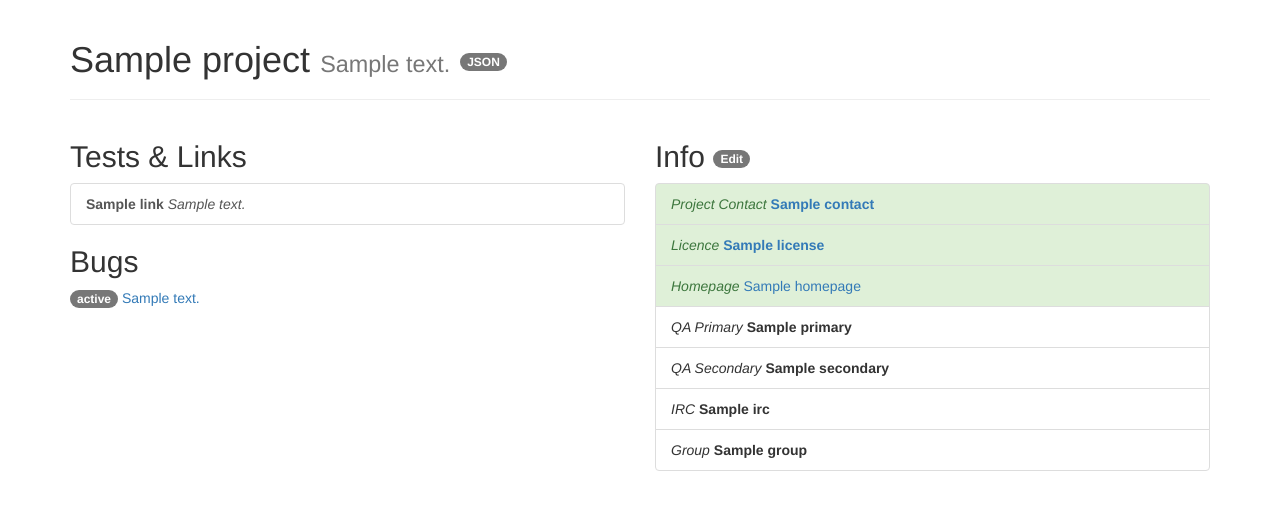
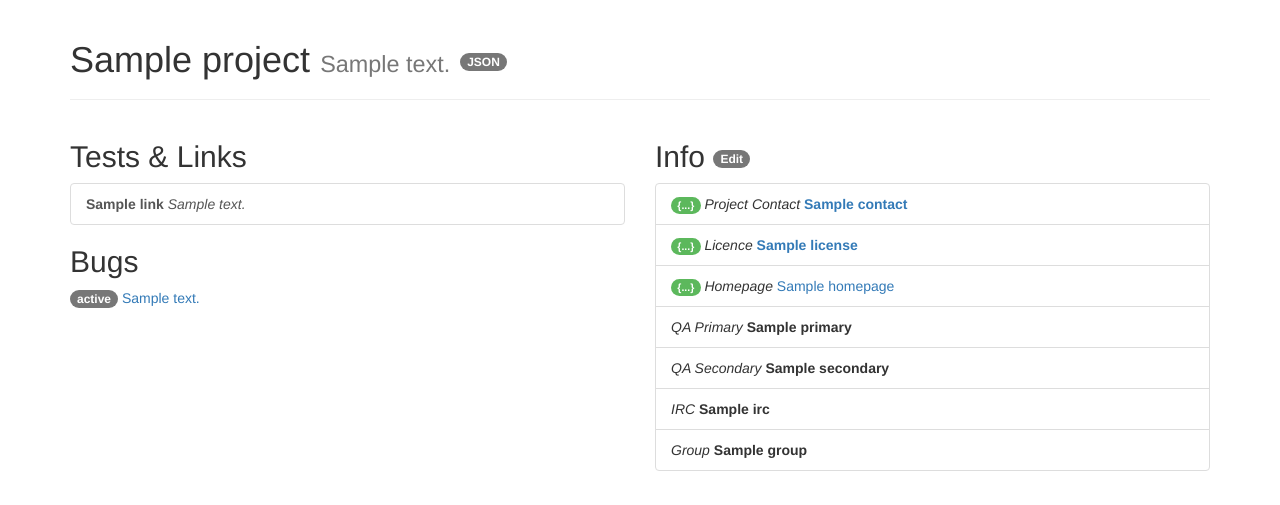
Before and after one commit to mozilla/servicebook, a Flask app: template servicebook/templates/project.html in a window 1280 px wide. Shown: the top 505 px of the page. Run offline with Flask 2, Linux system fonts and the light colour scheme; the template is opened without the code that fills it: most values are stand-ins (such as "Sample title", 1, 10 or a date in 2020); some libraries are stand-ins or nearby versions.

Commit message:
markign swagger fields with small label

```diff
--- a/servicebook/static/css/bookstyle.css
+++ b/servicebook/static/css/bookstyle.css
@@ -38,3 +38,8 @@ body {
   padding-right: 15px;
   padding-left: 15px;
 }
+
+
+.label-as-badge {
+	    border-radius: 1em;
+	}
--- a/servicebook/templates/project.html
+++ b/servicebook/templates/project.html
@@ -43,11 +43,17 @@
    </h2>
   <ul class="list-group">
      {% if project_info %}
-     <li class="list-group-item list-group-item-success"><em>Project Contact</em>
+     <li class="list-group-item">
+		 <span class="label label-success label-as-badge">{...}</span>
+         <em>Project Contact</em>
          <a href="mailto:{{project_info['contact']['email']}}"><strong>{{project_info['contact']['name']}}</strong></a></li>
-     <li class="list-group-item list-group-item-success"><em>Licence</em>
+     <li class="list-group-item">
+		 <span class="label label-success label-as-badge">{...}</span>
+         <em>Licence</em>
          <a href="{{project_info['license']['url']}}"><strong>{{project_info['license']['name']}}</strong></a></li>
-     <li class="list-group-item list-group-item-success"><em>Homepage</em>
+     <li class="list-group-item">
+		 <span class="label label-success label-as-badge">{...}</span>
+         <em>Homepage</em>
          <a href="{{project_info['x-mozilla-services']['homepage']}}">{{project_info['x-mozilla-services']['homepage']}}</a></li>
      {% endif %}
      <li class="list-group-item"><em>QA Primary</em> <strong>{{project.primary}}</strong></li>
```
